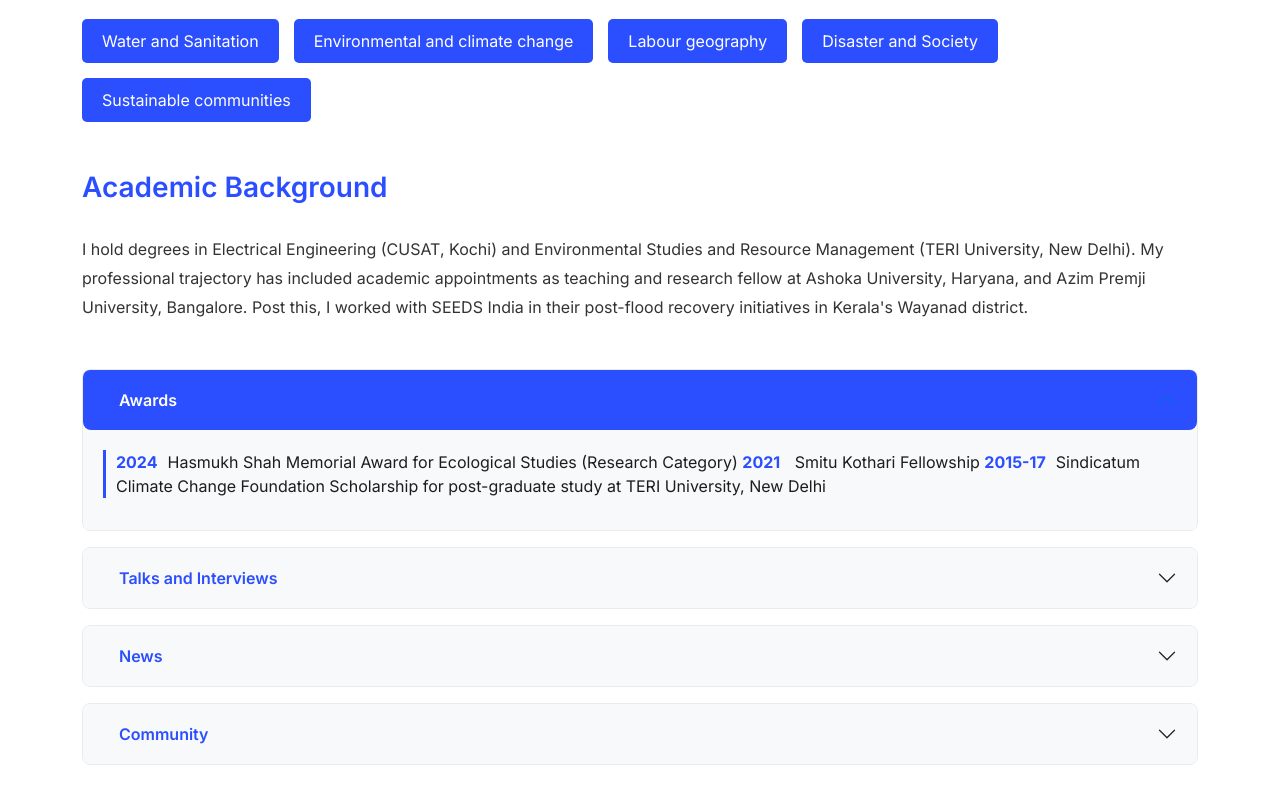
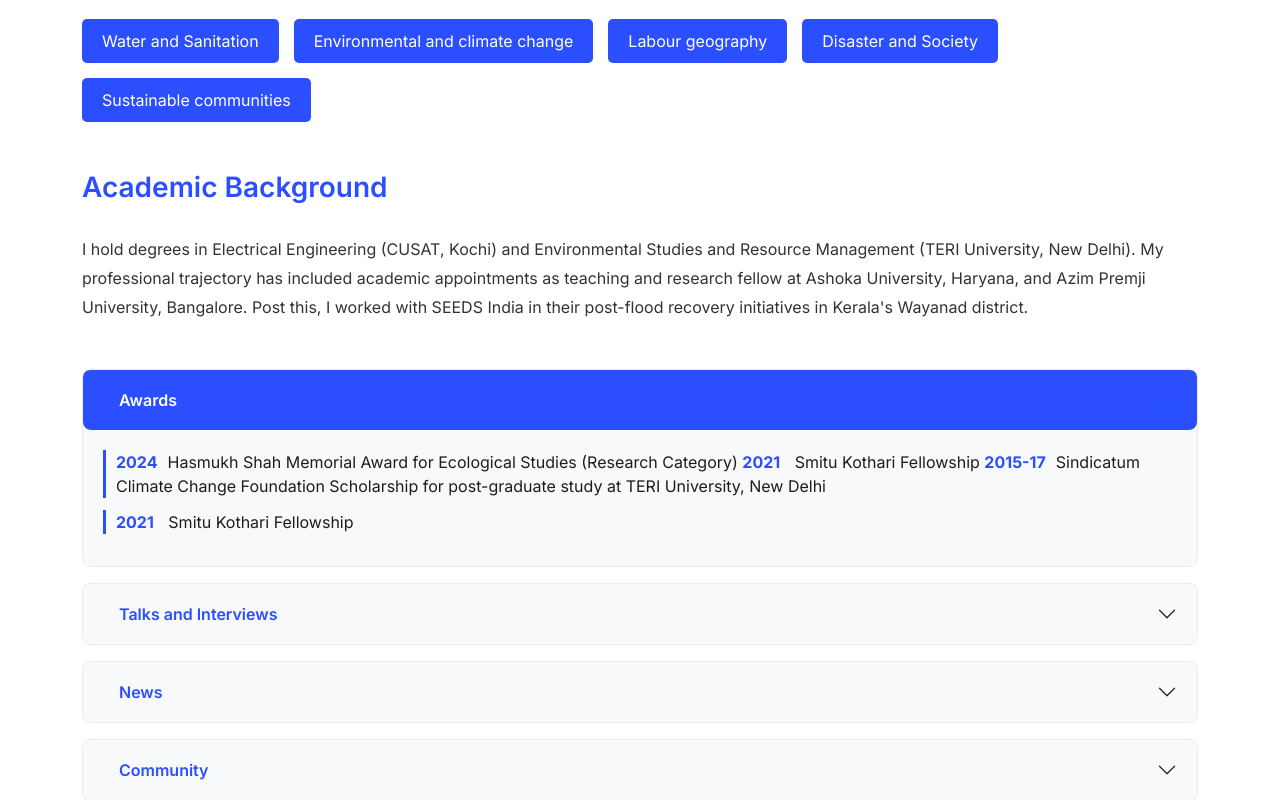
Before and after one commit to harikaramel/harikaramel.github.io, a plain HTML site: page index.html in a window 1280 px wide. Both pictures are taken after a click on the button "Awards". Shown: the part 755-1555 px from the top of the page. Drawn offline with Linux system fonts and the light colour scheme.

Commit message:
Update index.html

```diff
--- a/index.html
+++ b/index.html
@@ -150,6 +150,9 @@
                     <span class="year-bold">2024</span>Hasmukh Shah Memorial Award for Ecological Studies (Research Category)
                     <span class="year-bold">2021</span> Smitu Kothari Fellowship
                     <span class="year-bold">2015-17</span>Sindicatum Climate Change Foundation Scholarship for post-graduate study at TERI University, New Delhi
+                  </div>
+                  <div class="award-item">
+                    <span class="year-bold">2021</span> Smitu Kothari Fellowship
                   </div>
                 </div>
               </div>
```
